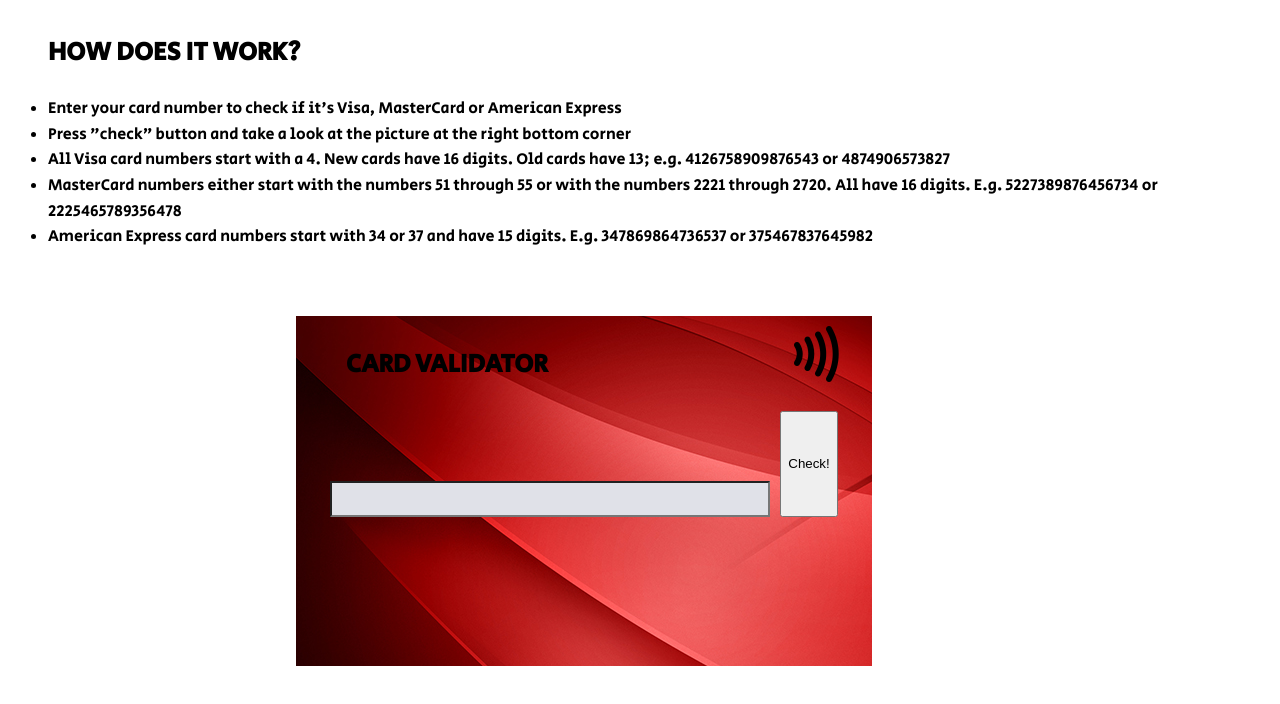
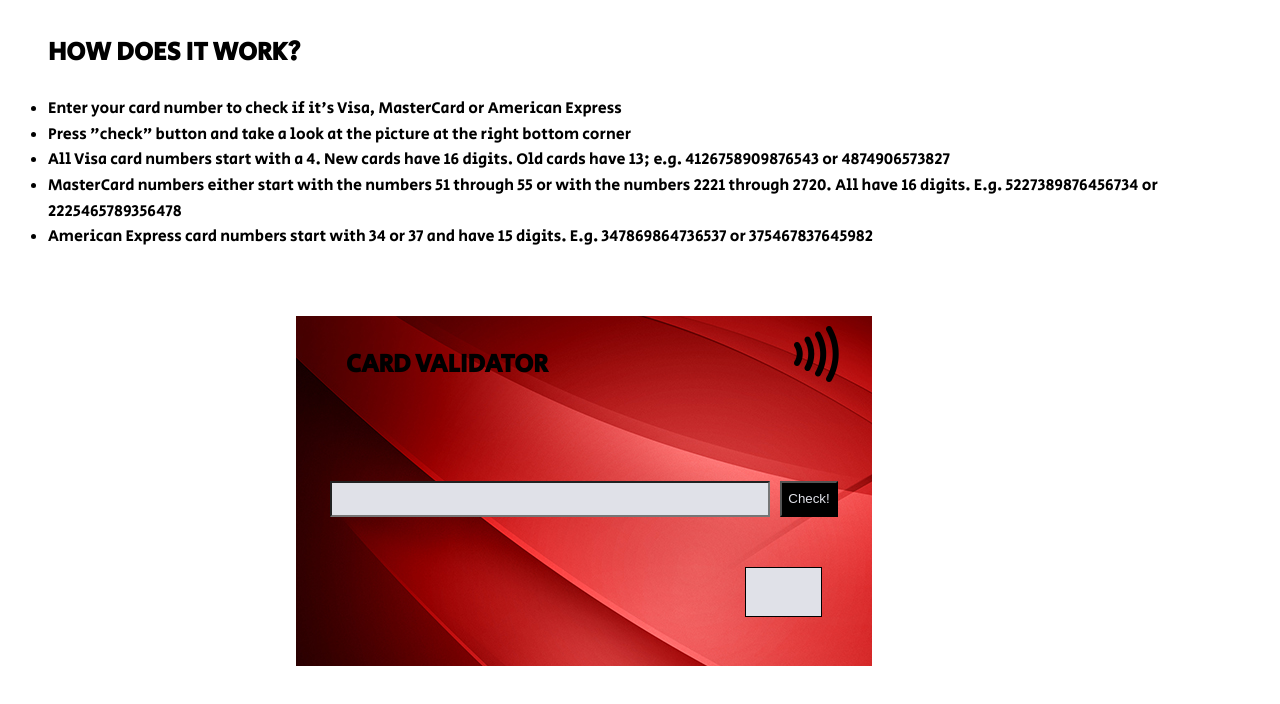
Before and after one commit to marlenajanasz/JS_credit_card_validator, a plain HTML site: page index.html in a window 1280 px wide. Drawn offline with Linux system fonts and the light colour scheme.

Commit message:
Update index.html

```diff
--- a/index.html
+++ b/index.html
@@ -31,10 +31,10 @@
             </div>
             <div class="inner-container two">
                 <input class="card-number" name="card-number" type="number">
-                <button id="btn">Check!</button>
+                <button id="btn" class = "btn">Check!</button>
             </div>
             <div class="another-container">
-                <div id="cardType"></div>
+                <div class="card-type card-type-border"></div>
             </div>
         </div>
     </div>
```
